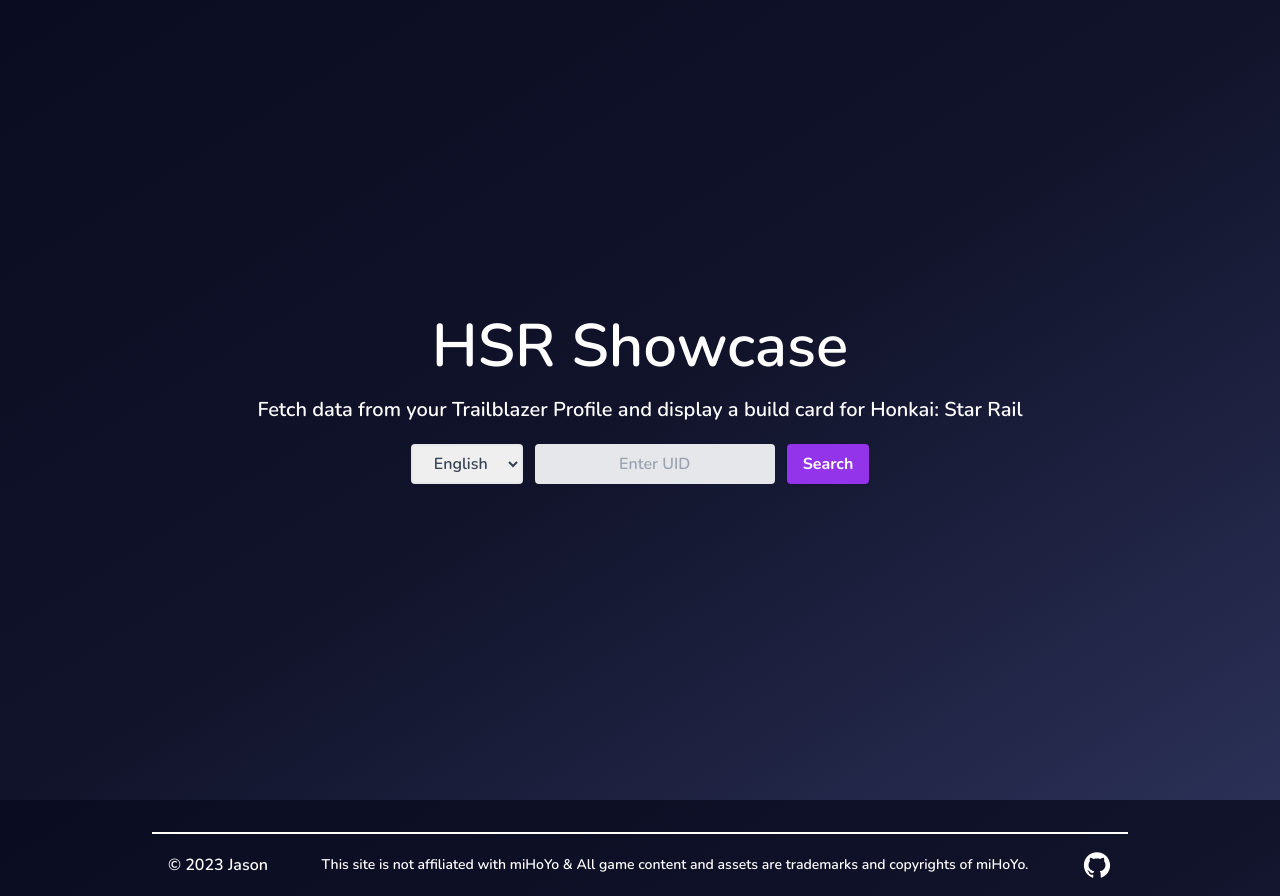
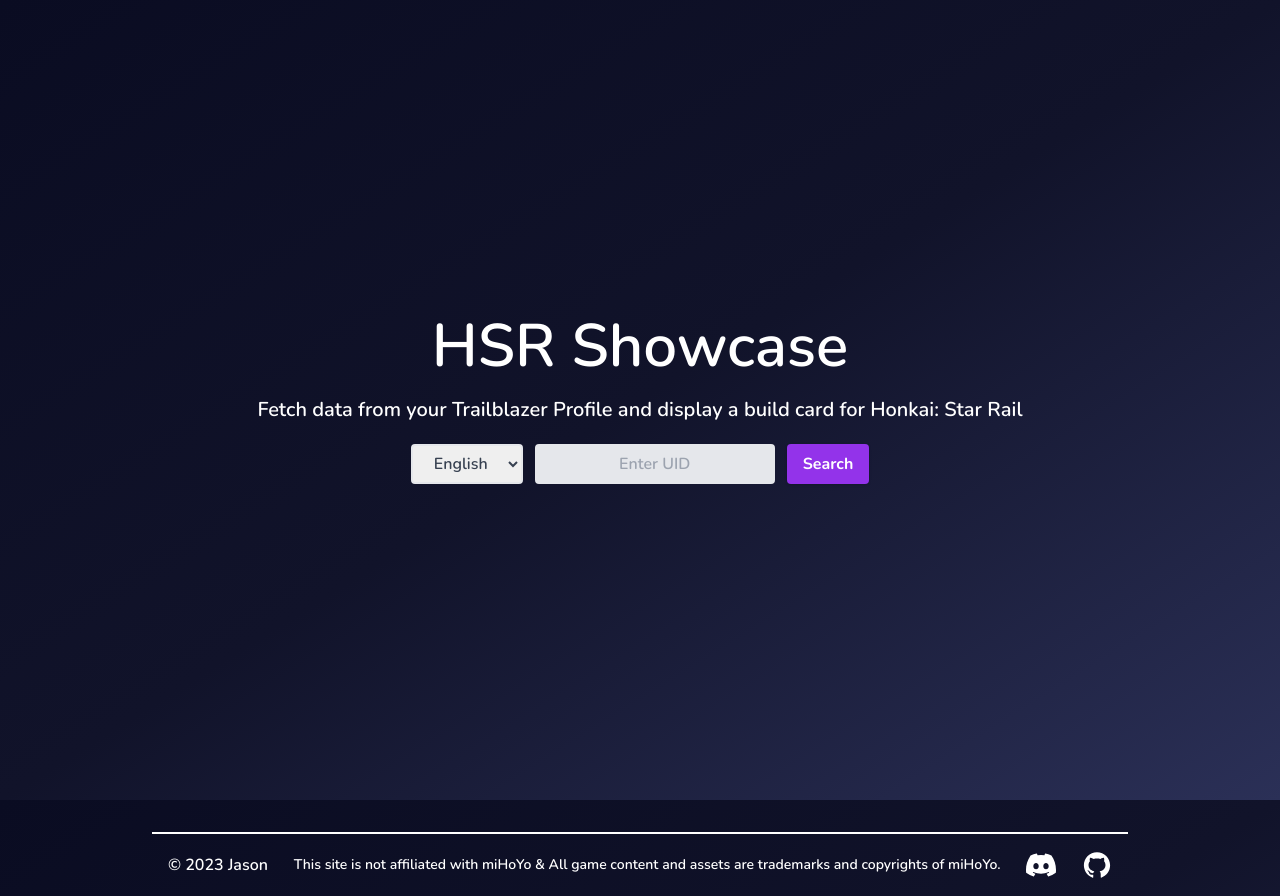
Before and after one commit to picklejason/hsr-showcase, a Next.js app: page / in a window 1280 px wide. Built offline with nearby package versions, Linux system fonts and the light colour scheme.

Commit message:
discord link

```diff
--- a/app/Footer.jsx
+++ b/app/Footer.jsx
@@ -1,6 +1,7 @@
 'use client';
 
 import { AiOutlineGithub } from 'react-icons/ai';
+import { BsDiscord } from 'react-icons/bs';
 import Script from 'next/script';
 
 const Footer = () => {
@@ -25,6 +26,9 @@ const Footer = () => {
           This site is not affiliated with miHoYo &amp; All game content and assets are trademarks and copyrights of
           miHoYo.
         </span>
+        <a href="https://discord.gg/XZxuYuhDTa" aria-label="Discord" rel="noreferrer" target="_blank">
+          <BsDiscord className="cursor-pointer transition-transform hover:-translate-y-1" size={30} />
+        </a>
         <a href="https://github.com/picklejason/starrail" aria-label="GitHub" rel="noreferrer" target="_blank">
           <AiOutlineGithub className="cursor-pointer transition-transform hover:-translate-y-1" size={30} />
         </a>
```
